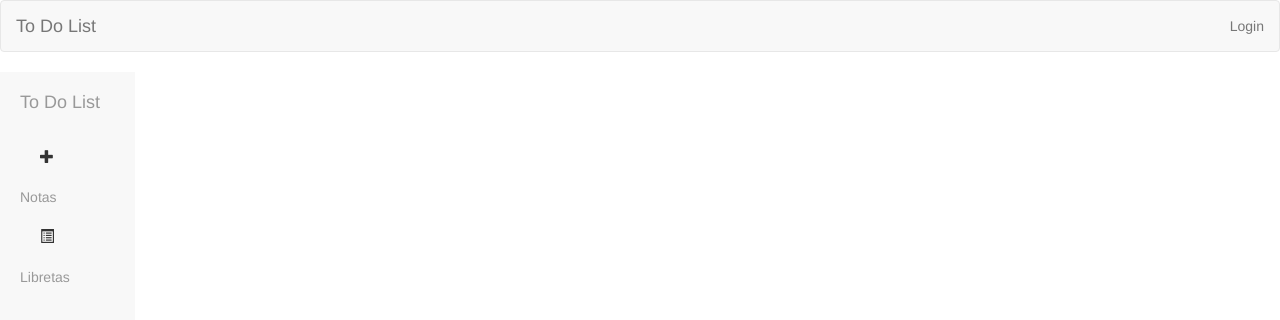
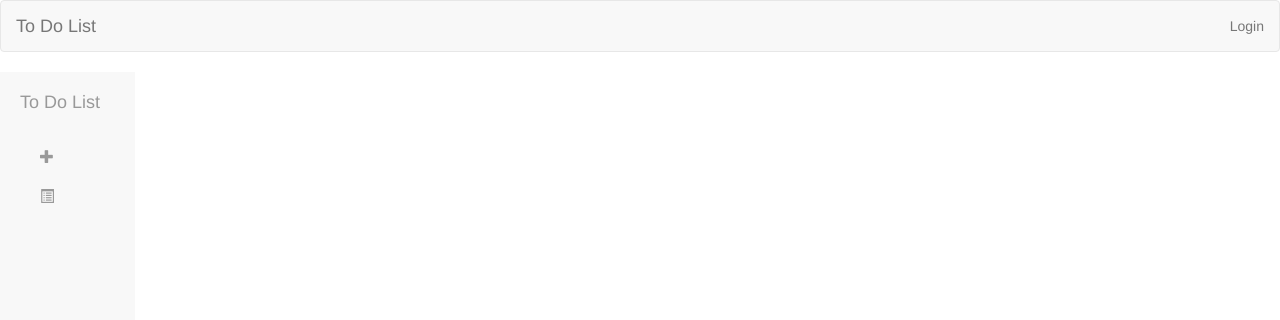
Before and after one commit to znafu/todolist_maqueta, a plain HTML site: page index.html in a window 1280 px wide. Drawn offline with Linux system fonts and the light colour scheme.

Commit message:
side bar2

```diff
--- a/index.html
+++ b/index.html
@@ -35,12 +35,10 @@
                 </a>
             </li>
             <li>
-               <span class="glyphicon glyphicon-plus" aria-hidden="true"></span>
-                <a href="#">Notas</a>
+                <a href="#"><span class="glyphicon glyphicon-plus" aria-hidden="true"></span></a>
             </li>
             <li>
-                <span class="glyphicon glyphicon-list-alt" aria-hidden="true"></span>
-                <a href="#">Libretas</a>
+                <a href="#"><span class="glyphicon glyphicon-list-alt" aria-hidden="true"></span></a>
             </li>
         </ul>
     </div>
```
